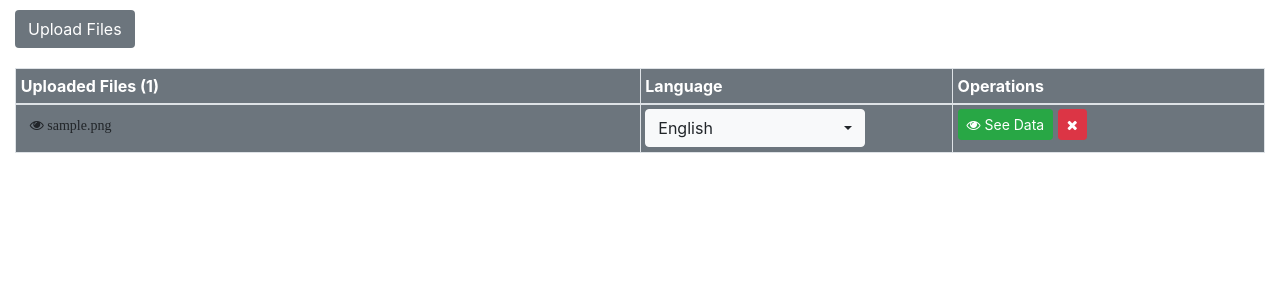
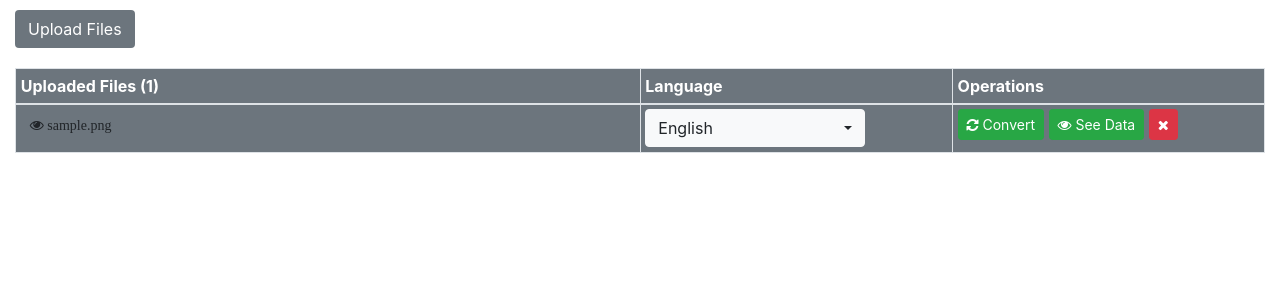
Before and after one commit to m3hm3taydin/ocr-app-django, a Django app: page / in a window 1280 px wide. Shown: the part 45-345 px from the top of the page. Run offline with Django 3.2, Linux system fonts and the light colour scheme; tables that the repository leaves empty hold one stand-in row (values such as "Sample post"); some libraries are stand-ins or nearby versions.

Commit message:
Adds all language support to page, choose from the selectpicker and convert selected language

```diff
--- a/ocr/web/templates/upload_file.html
+++ b/ocr/web/templates/upload_file.html
@@ -32,7 +32,7 @@
 
       </td>
       <td>
-        <select name="select-{{ document.pk }}" class="selectpicker" data-live-search="true">
+        <select name="document-{{ document.pk }}" class="selectpicker" data-live-search="true">
           <option value=afr>Afrikaans</option>
           <option value=amh>Amharic</option>
           <option value=ara>Arabic</option>
@@ -141,11 +141,18 @@
       </td>
       <td>
         {% if document.converted_text %}
+        <a name="link-document-{{ document.pk }}" href="/document/ops/convertdata-document-{{ document.pk }}-eng" class="btn btn-sm btn-success">
+          <span class="fa fa-refresh"></span> Convert
+        </a>
         <a data-ref="open-modal" operation="lookdata-{{ document.pk }}" href="#" class="btn btn-sm btn-success">
           <span class="fa fa-eye"></span> See Data
         </a>
         {% else %}
-        <a href="{% url 'convert_document' pk=document.pk %}" class="btn btn-sm btn-success">
+        <!-- <a href="{ url 'convert_document' pk=document.pk }" class="btn btn-sm btn-success">
+          <span class="fa fa-refresh"></span> Convert
+        </a> -->
+
+        <a name="link-document-{{ document.pk }}" href="/document/ops/convertdata-document-{{ document.pk }}-eng" class="btn btn-sm btn-success">
           <span class="fa fa-refresh"></span> Convert
         </a>
         {% endif %}
@@ -163,7 +170,7 @@
 
 
 <script type="text/javascript">
-$( document ).ready(function() {
+  $(document).ready(function() {
 
     var modalDiv = $("#modal-div");
     $("a[data-ref='open-modal']").click(function() {
@@ -179,16 +186,21 @@ $( document ).ready(function() {
         }
       });
 
-  });
+
+
     });
 
 
+  });
 
+  $('.selectpicker').change(function () {
+    selected_document = $(this).attr('name');
+    selected_lang = $(this).find("option:selected").val();
 
+    href_link = $( "a[name*='link-"+selected_document+"']" );
+    href_link.attr("href","/document/ops/convertdata-"+selected_document+"-"+selected_lang);
+
+  });
 </script>
 
-
-
-
-
 {% endblock %}
--- a/ocr/web/urls.py
+++ b/ocr/web/urls.py
@@ -10,7 +10,7 @@ urlpatterns = [
     re_path(r'^$', views.UploadFileView.as_view(), name='upload'),
     re_path(r'^about/$', views.AboutView.as_view(), name='about'),
     re_path(r'^document/delete/(?P<pk>\d+)/$', views.delete_document, name='delete_document'),
-    re_path(r'^document/convert/(?P<pk>\d+)/$', views.convert_document, name='convert_document'),
+    # re_path(r'^document/convert/(?P<pk>\d+)/$', views.convert_document, name='convert_document'),
     re_path(r'^document/ops/(?P<operation>[\w-]+)/$', views.modal_show, name='null_modal'),
 
 ]+ static(settings.MEDIA_URL, document_root=settings.MEDIA_ROOT)
--- a/ocr/web/views.py
+++ b/ocr/web/views.py
@@ -43,12 +43,12 @@ def delete_document(request, pk):
     document_list = Document.objects.all()
     return render(request, 'upload_file.html', {'documents': document_list})
 
-def convert_document(request, pk):
+def convert_document(request, pk, lang):
     document = Document.objects.get(pk=pk)
 
     print(document.file.url)
     print(30*'-')
-    command = 'tesseract ' + document.file.path + ' media/documents/output -l eng'
+    command = 'tesseract ' + document.file.path + ' media/documents/output -l ' + lang
     print(command)
     print(30*'-')
     process = subprocess.Popen(command.split(), stdout=subprocess.PIPE)
@@ -76,3 +76,7 @@ def modal_show(request, operation):
         context = {'return_data': document.converted_text, }
         print('no problem')
         return render(request, 'showdata.html', context)
+    elif 'convertdata' in operation:
+        print('here ---------------------')
+        document_pk = operation.split('-')
+        return convert_document(request, document_pk[2], document_pk[3])
```
Also changed, not shown: ocr/media/documents/output.txt (deleted, +0 -9 lines), ocr/db.sqlite3. Lines whose indentation alone changed are shown as unchanged.
